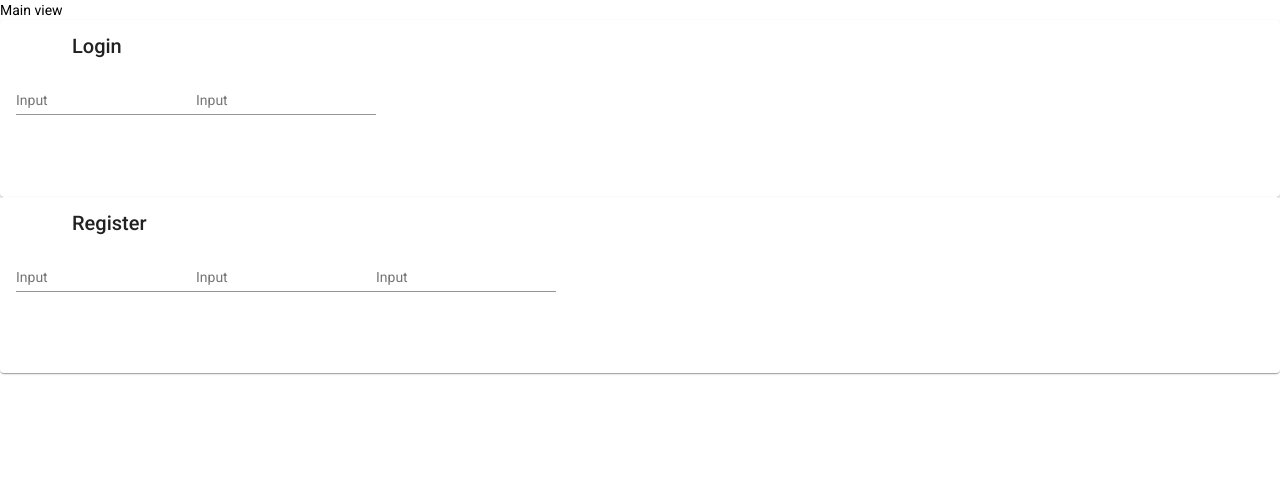
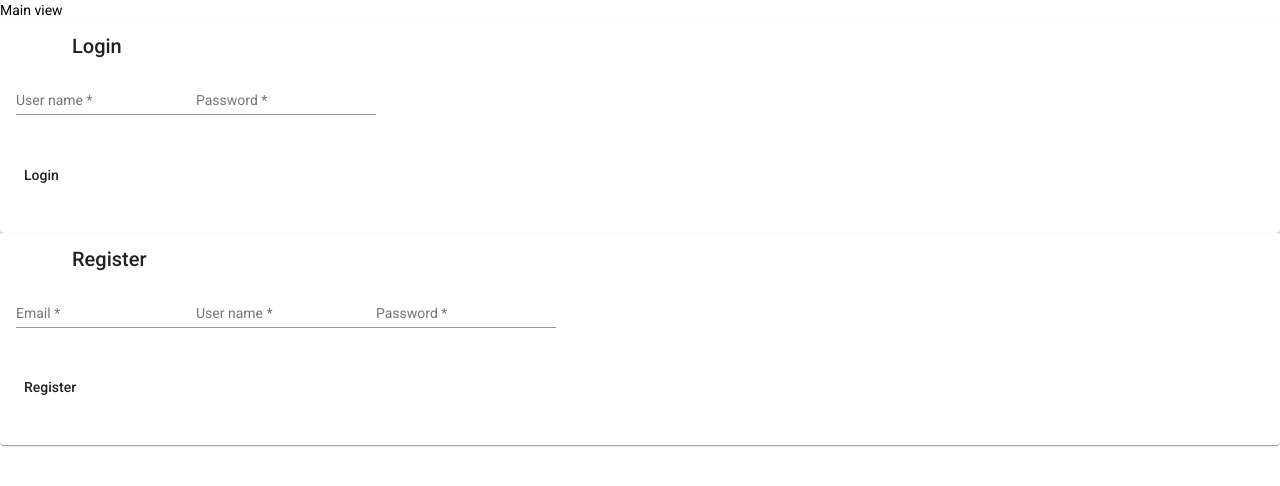
Before and after one commit to Libero84/cv-generator, an Angular app: page /login-and-register in a window 1280 px wide. Shown: the top 486 px of the page. Built offline with nearby package versions, Linux system fonts and the light colour scheme.

Commit message:
feature: add validation to inputs

```diff
--- /dev/null
+++ b/src/app/models/login.ts
@@ -0,0 +1,4 @@
+export interface Login {
+  username: string;
+  password: string;
+}
--- /dev/null
+++ b/src/app/models/register.ts
@@ -0,0 +1,5 @@
+import { Login } from './login';
+
+export interface Register extends Login {
+  email: string;
+}
--- a/src/app/modules/login-and-register/component/login/login.component.html
+++ b/src/app/modules/login-and-register/component/login/login.component.html
@@ -1,25 +1,29 @@
 <mat-card class="example-card">
   <mat-card-header>
-    <div mat-card-avatar class="example-header-image"></div>
+    <div mat-card-avatar></div>
 
     <mat-card-title>Login</mat-card-title>
 
     <mat-card-subtitle></mat-card-subtitle>
   </mat-card-header>
 
-  <form action="">
+  <form [formGroup]="fg" (submit)="login()">
     <mat-card-content>
       <mat-form-field>
-        <mat-label>Input</mat-label>
-        <input matInput />
+        <mat-label>User name</mat-label>
+        <input matInput formControlName="username" type="text" />
+        <mat-error *ngIf="fg.get('username').hasError('required')"> User name is required! </mat-error>
       </mat-form-field>
 
       <mat-form-field>
-        <mat-label>Input</mat-label>
-        <input matInput />
+        <mat-label>Password</mat-label>
+        <input matInput formControlName="password" type="password" />
+        <mat-error *ngIf="fg.get('password').hasError('required')">Password is required!</mat-error>
       </mat-form-field>
     </mat-card-content>
 
-    <mat-card-actions> </mat-card-actions>
+    <mat-card-actions>
+      <button mat-flat-button type="submit">Login</button>
+    </mat-card-actions>
   </form>
 </mat-card>
--- a/src/app/modules/login-and-register/component/login/login.component.ts
+++ b/src/app/modules/login-and-register/component/login/login.component.ts
@@ -1,4 +1,5 @@
 import { Component, OnInit } from '@angular/core';
+import { FormBuilder, FormGroup, Validators } from '@angular/forms';
 
 @Component({
   selector: 'app-login',
@@ -6,7 +7,26 @@ import { Component, OnInit } from '@angular/core';
   styleUrls: ['./login.component.scss'],
 })
 export class LoginComponent implements OnInit {
-  constructor() {}
+  fg!: FormGroup;
 
-  ngOnInit(): void {}
+  constructor(private readonly fb: FormBuilder) {}
+
+  ngOnInit(): void {
+    this.initForm();
+  }
+
+  login(): void {
+    if (this.fg.invalid) {
+      return;
+    }
+
+    console.log('login credentials', this.fg.getRawValue()); // todo write services
+  }
+
+  private initForm(): void {
+    this.fg = this.fb.group({
+      username: ['', Validators.required],
+      password: ['', Validators.required],
+    });
+  }
 }
--- a/src/app/modules/login-and-register/component/register/register.component.html
+++ b/src/app/modules/login-and-register/component/register/register.component.html
@@ -1,30 +1,36 @@
 <mat-card class="example-card">
   <mat-card-header>
-    <div mat-card-avatar class="example-header-image"></div>
+    <div mat-card-avatar></div>
 
     <mat-card-title>Register</mat-card-title>
 
     <mat-card-subtitle></mat-card-subtitle>
   </mat-card-header>
 
-  <form action="">
+  <form [formGroup]="fg" (submit)="register()">
     <mat-card-content>
       <mat-form-field>
-        <mat-label>Input</mat-label>
-        <input matInput />
+        <mat-label>Email</mat-label>
+        <input matInput formControlName="email" type="text" />
+        <mat-error *ngIf="fg.get('email').hasError('required')">Email is required!</mat-error>
+        <mat-error *ngIf="fg.get('email').hasError('email')">Email is incorrect!</mat-error>
       </mat-form-field>
 
       <mat-form-field>
-        <mat-label>Input</mat-label>
-        <input matInput />
+        <mat-label>User name</mat-label>
+        <input matInput formControlName="username" type="text" />
+        <mat-error *ngIf="fg.get('username').hasError('required')"> User name is required! </mat-error>
       </mat-form-field>
 
       <mat-form-field>
-        <mat-label>Input</mat-label>
-        <input matInput />
+        <mat-label>Password</mat-label>
+        <input matInput formControlName="password" type="password" />
+        <mat-error *ngIf="fg.get('password').hasError('required')">Password is required!</mat-error>
       </mat-form-field>
     </mat-card-content>
 
-    <mat-card-actions> </mat-card-actions>
+    <mat-card-actions>
+      <button mat-flat-button type="submit">Register</button>
+    </mat-card-actions>
   </form>
 </mat-card>
--- a/src/app/modules/login-and-register/component/register/register.component.ts
+++ b/src/app/modules/login-and-register/component/register/register.component.ts
@@ -1,4 +1,5 @@
 import { Component, OnInit } from '@angular/core';
+import { FormBuilder, FormGroup, Validators } from '@angular/forms';
 
 @Component({
   selector: 'app-register',
@@ -6,7 +7,27 @@ import { Component, OnInit } from '@angular/core';
   styleUrls: ['./register.component.scss'],
 })
 export class RegisterComponent implements OnInit {
-  constructor() {}
+  fg!: FormGroup;
 
-  ngOnInit(): void {}
+  constructor(private readonly fb: FormBuilder) {}
+
+  register(): void {
+    if (this.fg.invalid) {
+      return;
+    }
+
+    console.log('register data', this.fg.getRawValue());
+  }
+
+  ngOnInit(): void {
+    this.initForm();
+  }
+
+  private initForm(): void {
+    this.fg = this.fb.group({
+      email: ['', [Validators.required, Validators.email]],
+      username: ['', Validators.required],
+      password: ['', Validators.required],
+    });
+  }
 }
```
